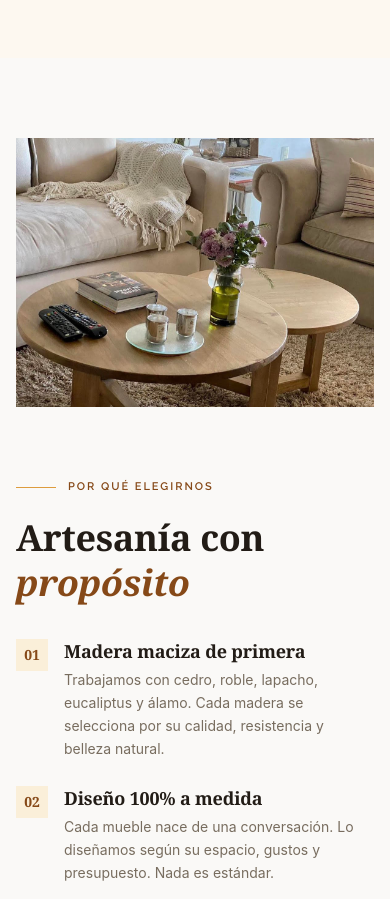
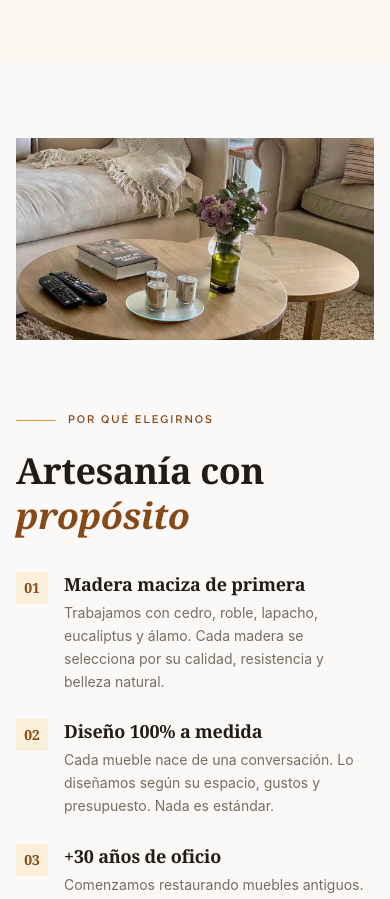
Before and after one commit to CeiboLabs/muebles-rusticos, a Next.js app: page / in a window 390 px wide. Shown: the part 3620-4519 px from the top of the page. Built offline with nearby package versions, Linux system fonts and the light colour scheme; no server answers; the database is empty.

Commit message:
Fix image aspect ratio on mobile in ValueProposition section

```diff
--- a/components/home/ValueProposition.tsx
+++ b/components/home/ValueProposition.tsx
@@ -26,7 +26,7 @@
         <div className="grid grid-cols-1 lg:grid-cols-2 gap-16 items-center">
           {/* Image */}
           <div className="relative">
-            <div className="relative aspect-[4/3] overflow-hidden">
+            <div className="relative aspect-[16/9] sm:aspect-[4/3] overflow-hidden">
               <Image
                 src="/images/banner-living-2.jpg"
                 alt="Mesa de living de madera rústica"
```
